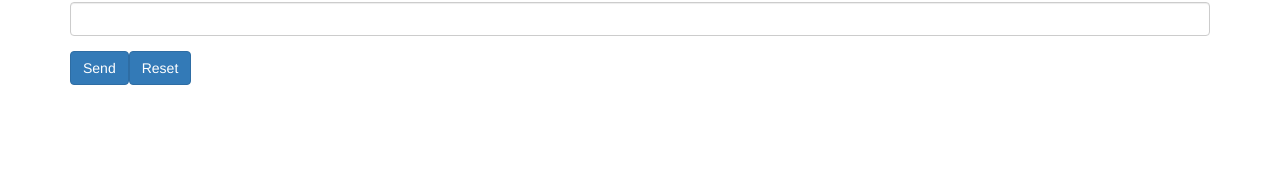
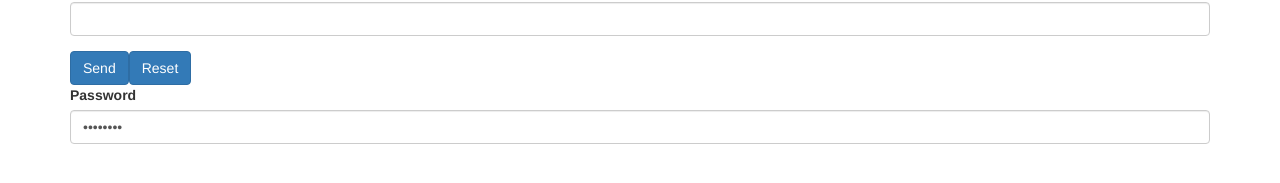
Before and after one commit to kripesh123/Bachaat-UI, an Angular app: page / in a window 1280 px wide. Shown: the part 191-374 px from the top of the page. Built offline with nearby package versions, Linux system fonts and the light colour scheme.

Commit message:
Add Input-Field-Password-Component

```diff
--- a/src/app/app.component.html
+++ b/src/app/app.component.html
@@ -7,4 +7,9 @@
     <button class="btn btn-primary">Send</button>
     <button type="button" class="btn btn-primary" (click)="heroForm.reset()">Reset</button>
   </form>
+
+  <form>
+    <app-input-field-password [labelName]="'Password'" [optional]="false" [minLength]="6" [maxLength]="15"></app-input-field-password>
+  </form>
+
 </div>
--- a/src/app/app.module.ts
+++ b/src/app/app.module.ts
@@ -5,12 +5,14 @@ import { FormsModule, ReactiveFormsModule} from '@angular/forms';
 import { AppComponent } from './app.component';
 import { InputFieldTextComponent} from './shared-utils/form-utils/input-field-text/input-field-text.component';
 import { InputFieldEmailComponent } from './shared-utils/form-utils/input-field-email/input-field-email.component';
+import { InputFieldPasswordComponent } from './shared-utils/form-utils/input-field-password/input-field-password.component';
 
 @NgModule({
   declarations: [
     AppComponent,
     InputFieldEmailComponent,
-    InputFieldTextComponent
+    InputFieldTextComponent,
+    InputFieldPasswordComponent
   ],
   imports: [
     BrowserModule,
--- /dev/null
+++ b/src/app/shared-utils/form-utils/input-field-password/input-field-password.component.html
@@ -0,0 +1,15 @@
+<div class="form-group">
+  <label>{{labelName}}<small *ngIf="optional === true">(optional)</small></label>
+  <input type="password" class="form-control" [(ngModel)]="user.password" name="password" #password="ngModel" minlength="{{minLength}}" maxlength="{{maxLength}}" required>
+  <div [hidden] ="optional === true">
+    <div *ngIf ="(password.errors?.required)" class="alert alert-danger">
+      This field is required
+    </div>
+  </div>
+  <div *ngIf="password.errors?.minlength"  class="alert alert-danger">
+    Min length should be {{minLength}}
+  </div>
+  <div *ngIf="password.errors?.maxlength"  class="alert alert-danger">
+    Max length should not exceed more than {{maxLength}}
+  </div>
+</div>
--- /dev/null
+++ b/src/app/shared-utils/form-utils/input-field-password/input-field-password.component.ts
@@ -0,0 +1,22 @@
+import { Component, OnInit, Input } from '@angular/core';
+import { User} from '../../../user';
+
+@Component({
+  selector: 'app-input-field-password',
+  templateUrl: './input-field-password.component.html',
+  styleUrls: ['./input-field-password.component.css']
+})
+export class InputFieldPasswordComponent implements OnInit {
+  @Input() labelName: string;
+  @Input() optional?: boolean;
+  @Input() minLength?: number;
+  @Input() maxLength?: number;
+  user: User;
+  constructor() {
+    this.user = new User(1, 'Rabeendranath123', 'Naga', '', 'rabin123');
+  }
+
+  ngOnInit() {
+  }
+
+}
```
Also changed, not shown: src/app/shared-utils/form-utils/input-field-password/input-field-password.component.css (added), 1 other file (tests, documents, lock files or other folders).
